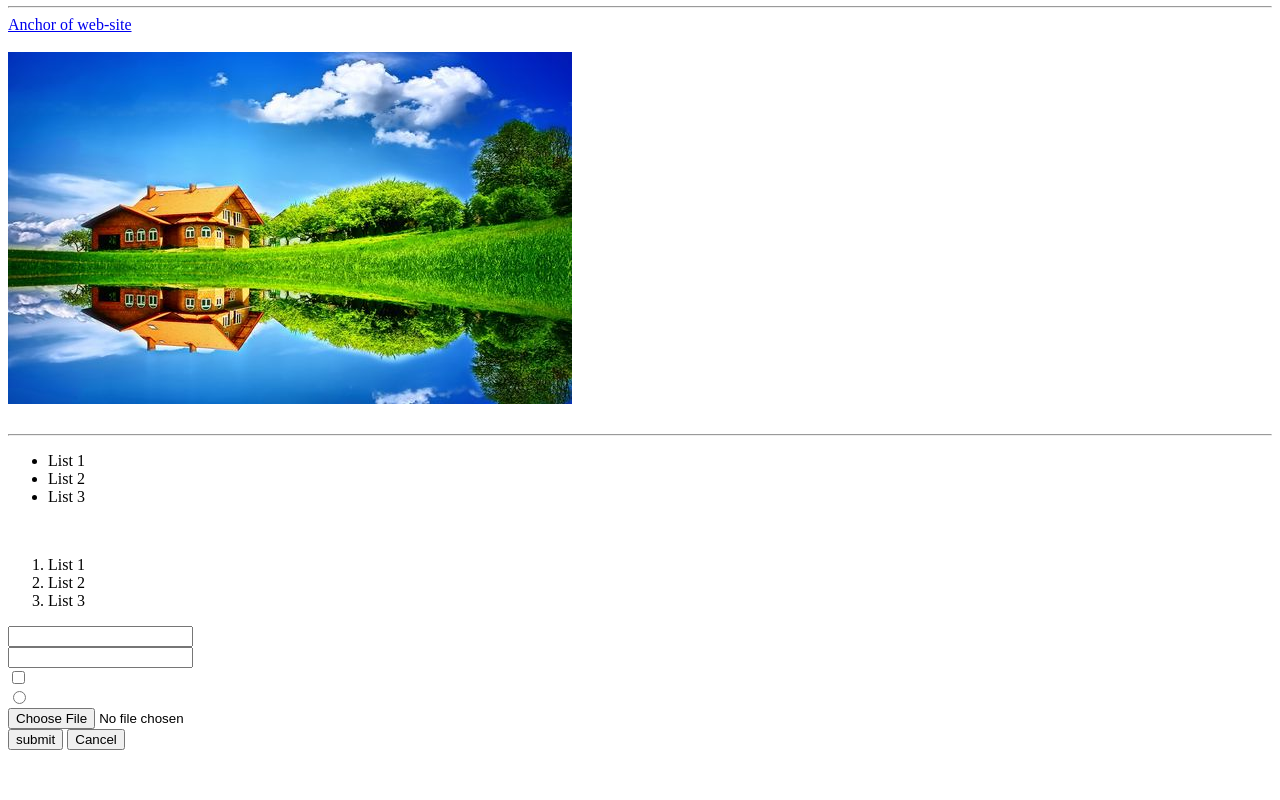
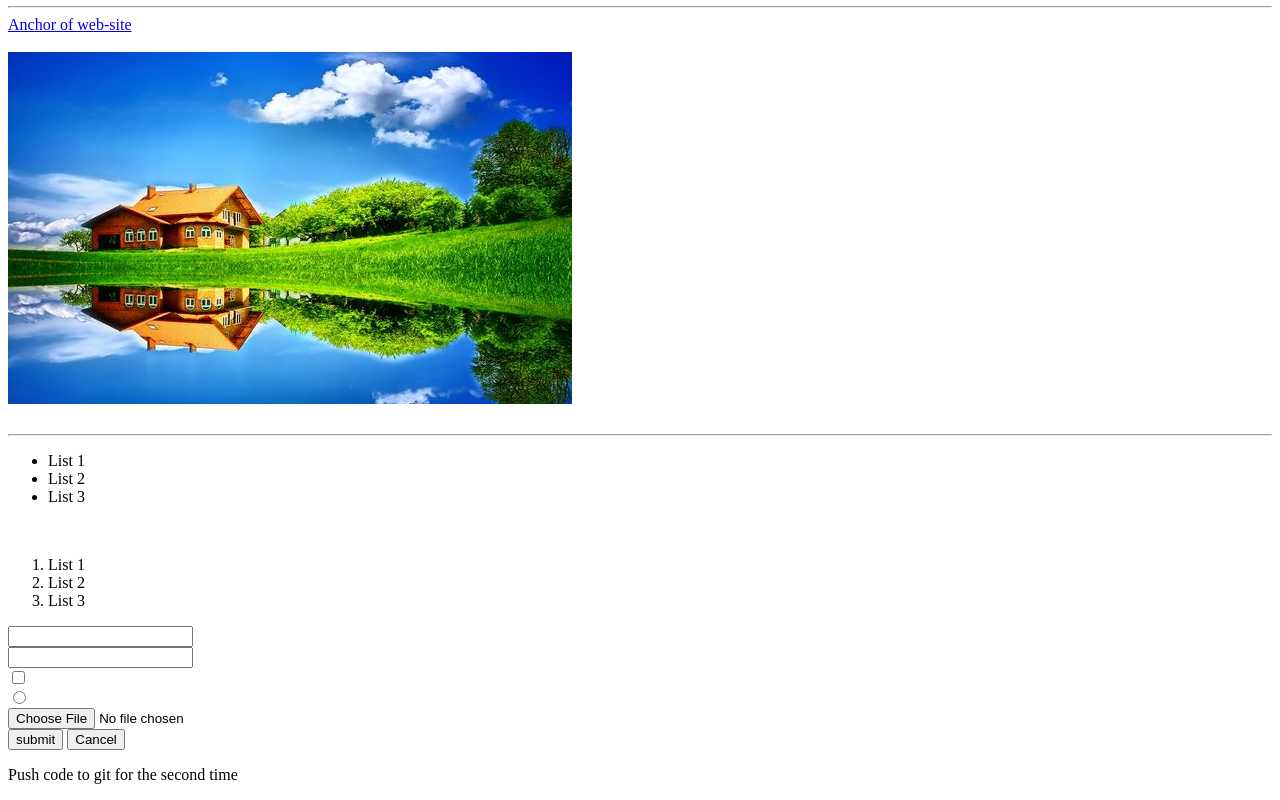
Before and after one commit to easir-arafat-suvro/first-website, a plain HTML site: page first.html in a window 1280 px wide. Shown: the part 430-1230 px from the top of the page. Before the commit the page ends 1188 px from the top, so only its background shows below. Drawn offline with Linux system fonts and the light colour scheme.

Commit message:
push code second time

```diff
--- a/first.html
+++ b/first.html
@@ -66,7 +66,9 @@
             <button>Cancel</button>
         </form>
     </div>
-
+<div>
+    <p>Push code to git for the second time</p>
+</div>
 
 </body>
 
```
